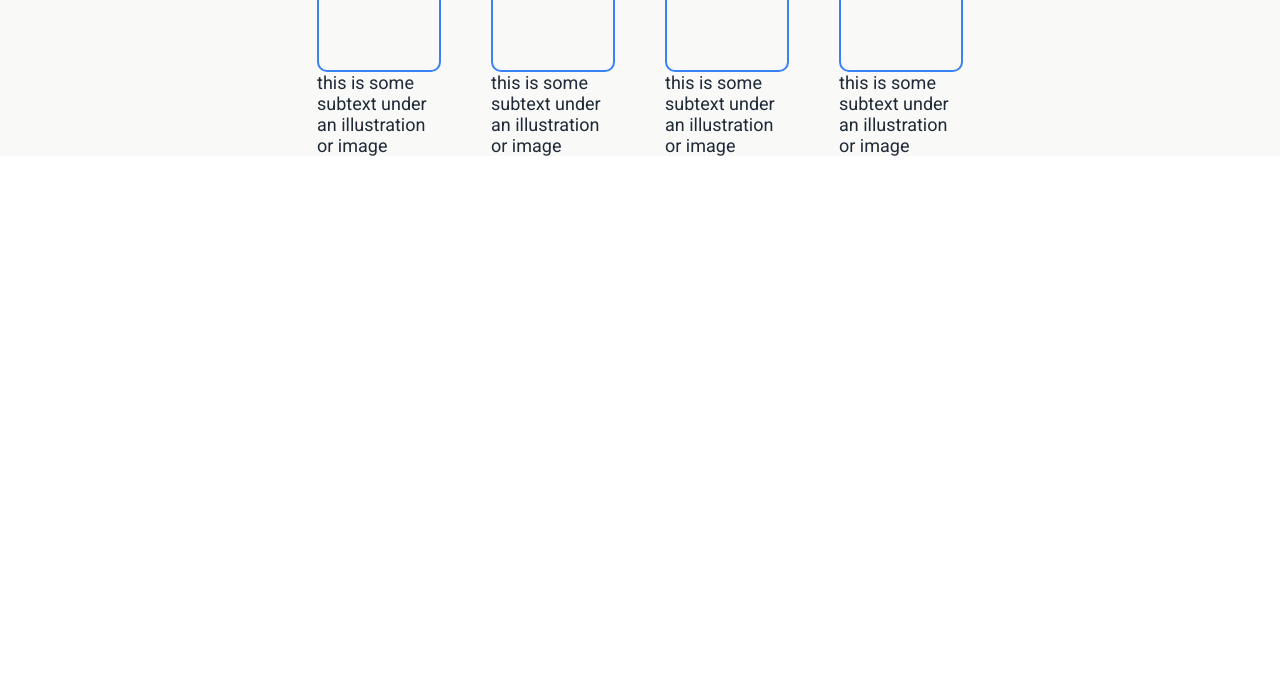
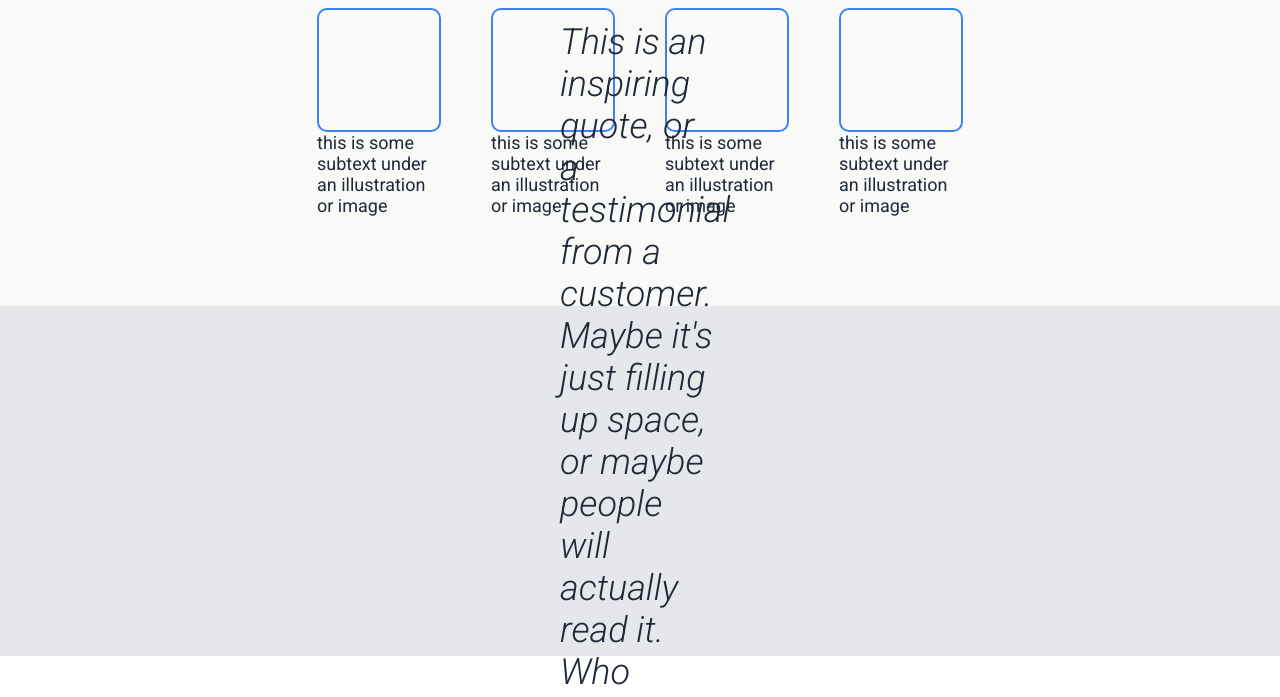
Before and after one commit to JeffIsAnon/Odin-Landing-Page, a plain HTML site: page index.html in a window 1280 px wide. Shown: the part 542-1239 px from the top of the page. Before the commit the page ends 800 px from the top, so only its background shows below. Drawn offline with Linux system fonts and the light colour scheme.

Commit message:
added quote section and styled text

```diff
--- a/index.html
+++ b/index.html
@@ -54,5 +54,11 @@
         </div>
     </div>
     <!-- Quote section -->
+    <div class="quote-container">
+        <div class="quote">
+            This is an inspiring quote, or a testimonial from a customer. Maybe it's just filling up space, or maybe people will actually read it. Who knows? All I know is that it looks nice.
+        </div>
+        <div class="quote-author">-Thor, God of Thunder</div>
+    </div>
 </body>
 </html>
--- a/style.css
+++ b/style.css
@@ -10,6 +10,8 @@ body {
     display: flex;
     flex-direction: column;
 }
+
+/* Hero and Header */
 
 .hero-main  {
     background-color: #1f2937;
@@ -64,6 +66,8 @@ button {
     border-radius: 5px;
 }
 
+/* Info section */
+
 .info {
     background-color: #f9faf8;
     display: flex;
@@ -71,6 +75,8 @@ button {
     align-items: center;
     justify-content: center;
     padding-top: 30px;
+    padding-bottom: 30px;
+    height: 400px;
 }
 
 .title {
@@ -98,6 +104,35 @@ button {
     color: #1f2937;
 }
 
+
+/* Quote section */
+
+.quote-container {
+    background-color: #e5e7eb;
+    height: 350px;
+    display: flex;
+    flex-direction: column;
+    justify-content: center;
+    padding: 0 35rem;
+
+}
+
+.quote {
+    color: #1f2937;
+    font-size: 36px;
+    font-style: italic;
+    font-weight: 300;
+}
+
+.quote-author {
+    color: #1f2937;
+    font-weight: 800;
+    display: flex;
+    justify-content: flex-end;
+    padding-right: 20px;
+}
+
+
 ul {
     display: flex;
     gap: 15px;
```
